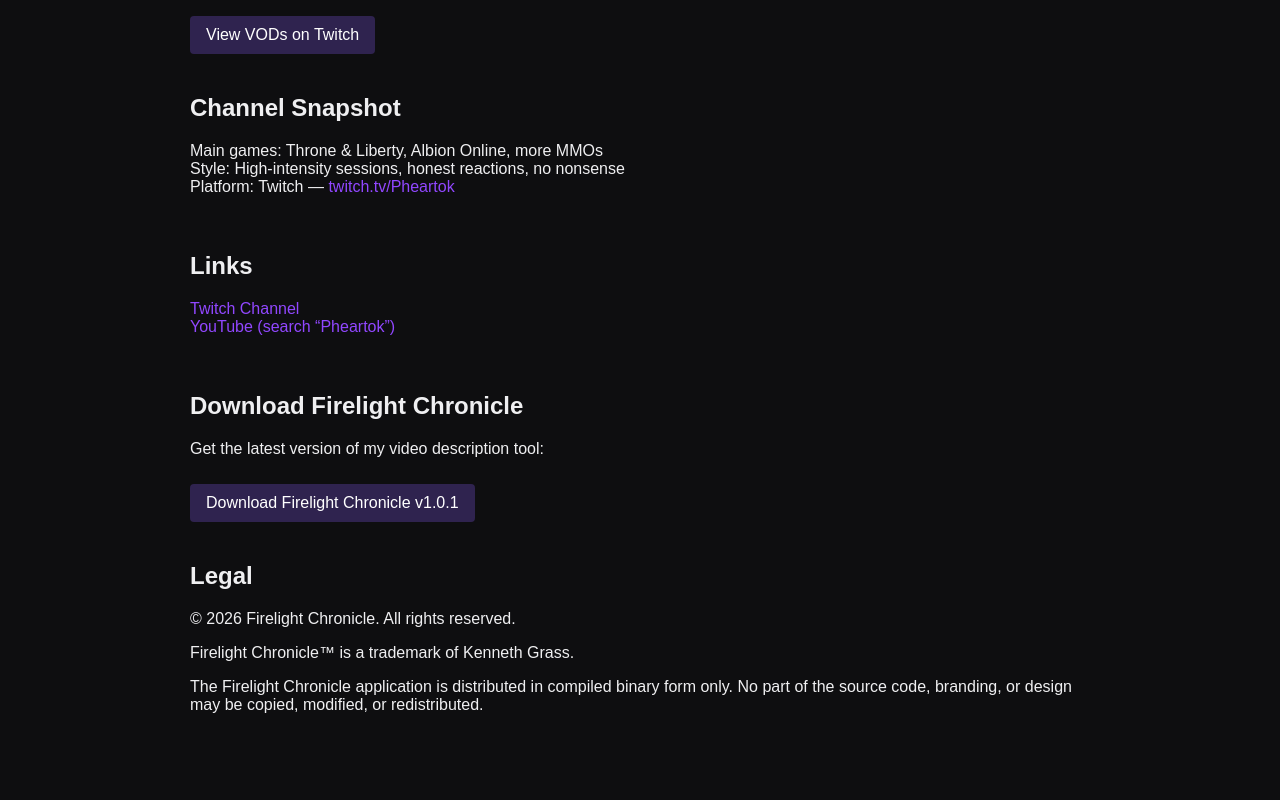
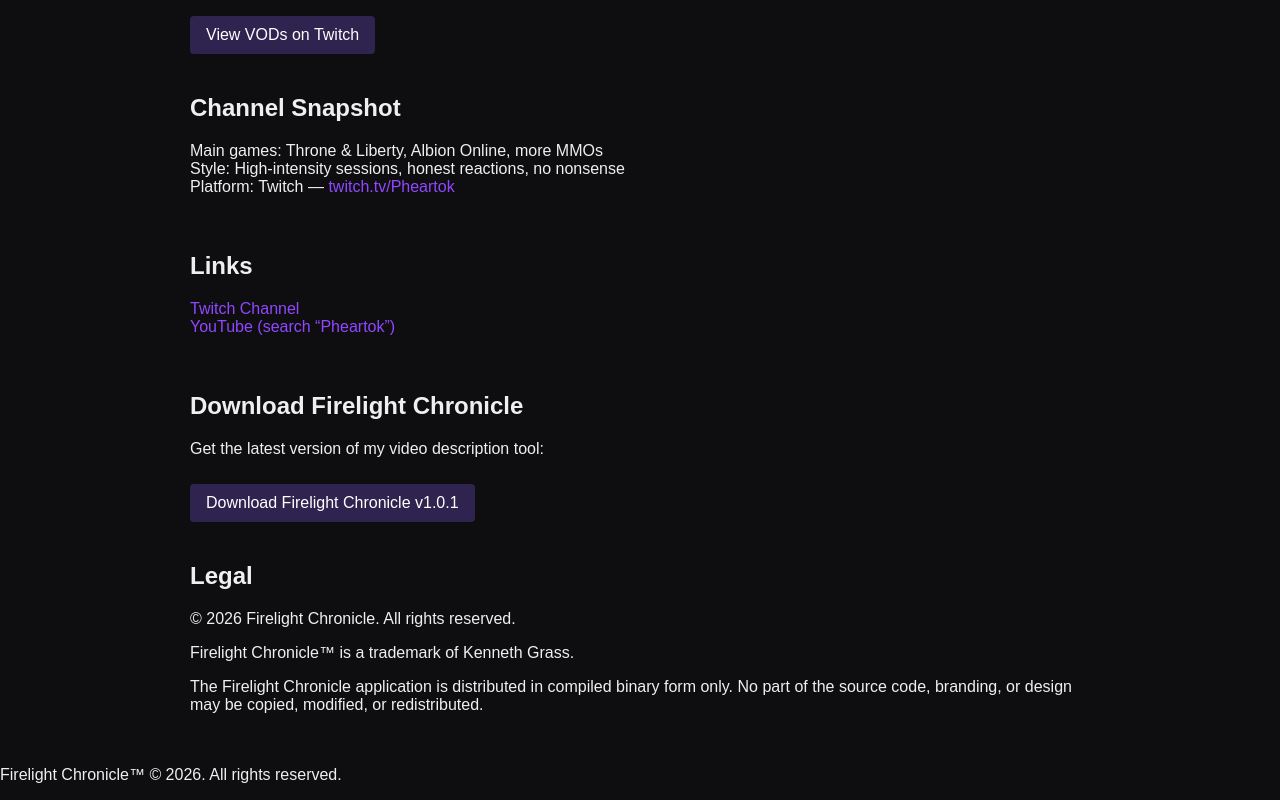
Before and after one commit to Pheartok/pheartok.github.io, a plain HTML site: page index.html in a window 1280 px wide. Shown: the part 1002-1802 px from the top of the page. Before the commit the page ends 1752 px from the top, so only its background shows below. Drawn offline with Linux system fonts and the light colour scheme.

Commit message:
Add footer with copyright information
Added footer section with copyright notice.

```diff
--- a/index.html
+++ b/index.html
@@ -76,6 +76,9 @@
        No part of the source code, branding, or design may be copied, modified, or redistributed.</p>
 </section>
 <script src="main.js"></script>
+<footer>
+    <p>Firelight Chronicle™ © 2026. All rights reserved.</p>
+</footer>
 </body>
 
 </html>
```
